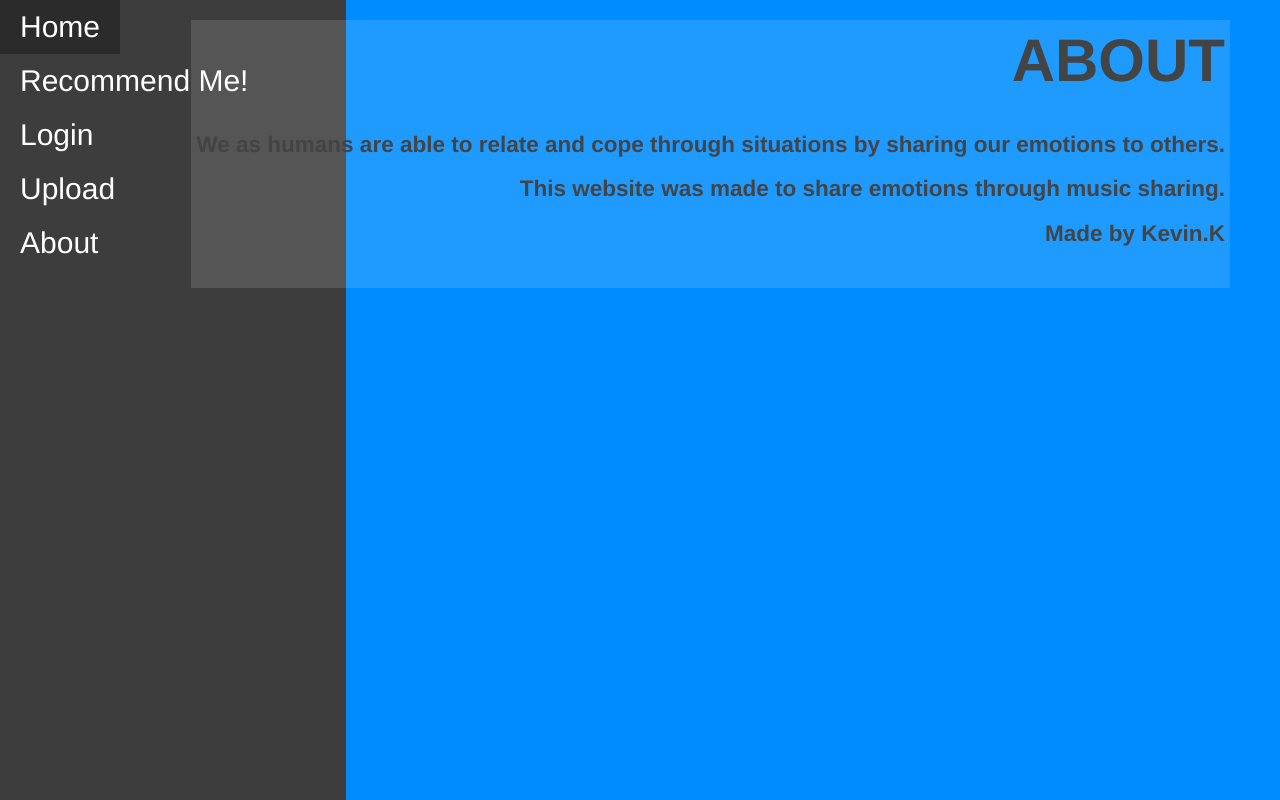
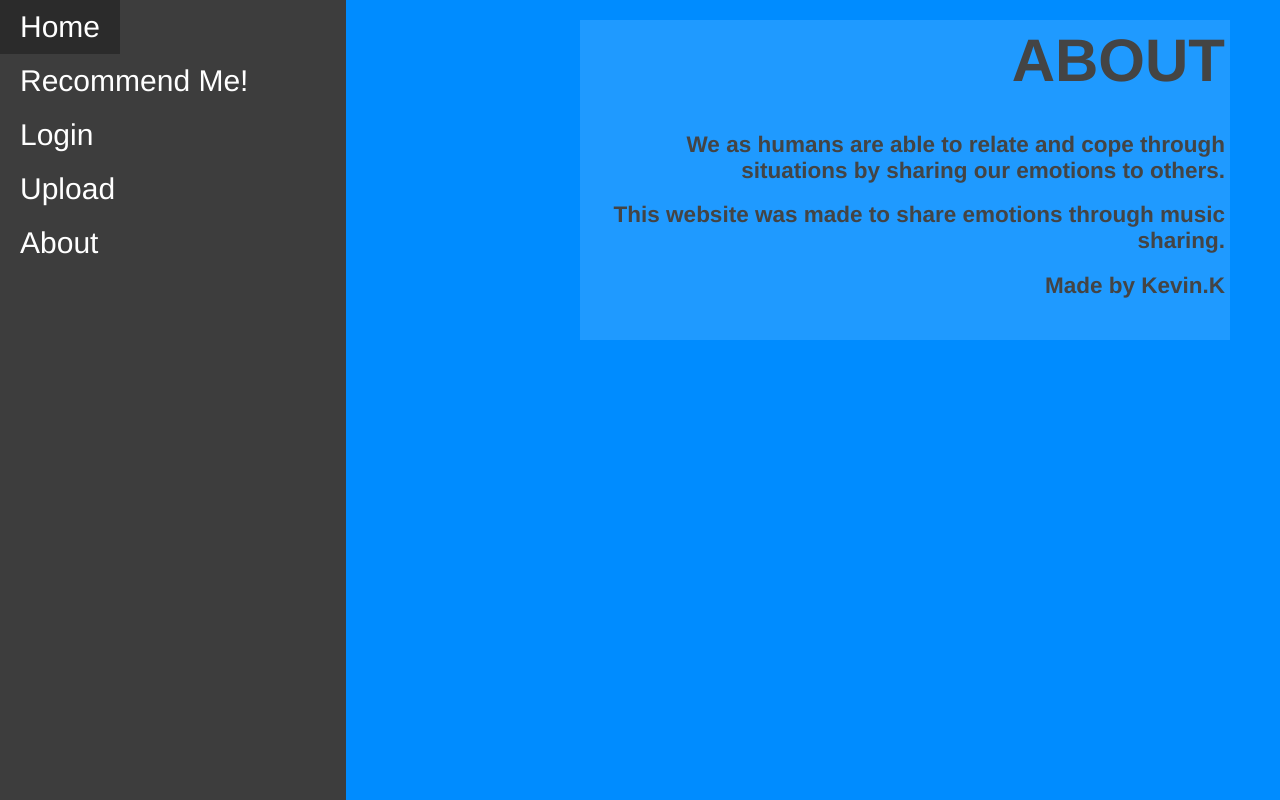
Before and after one commit to 17093/Main_project, a Flask app: page /about in a window 1280 px wide. Run offline with Flask 2, Linux system fonts and the light colour scheme.

Commit message:
fixed css due to scale bug

```diff
--- a/static/styles.css
+++ b/static/styles.css
@@ -39,6 +39,7 @@
     margin-right: 50px;
     margin-top: 20px;
     padding: 5px;
+    max-width: 50%;
     float: right;
     text-align: right;
     background-color: #ffffff1f;
@@ -101,6 +102,7 @@
 
 .fixed{
     position: fixed;
+    max-height: 100%;
 }
 
 .ontop{
```
Also changed, not shown: app.py (+7 -7 lines), recommendation.db.
